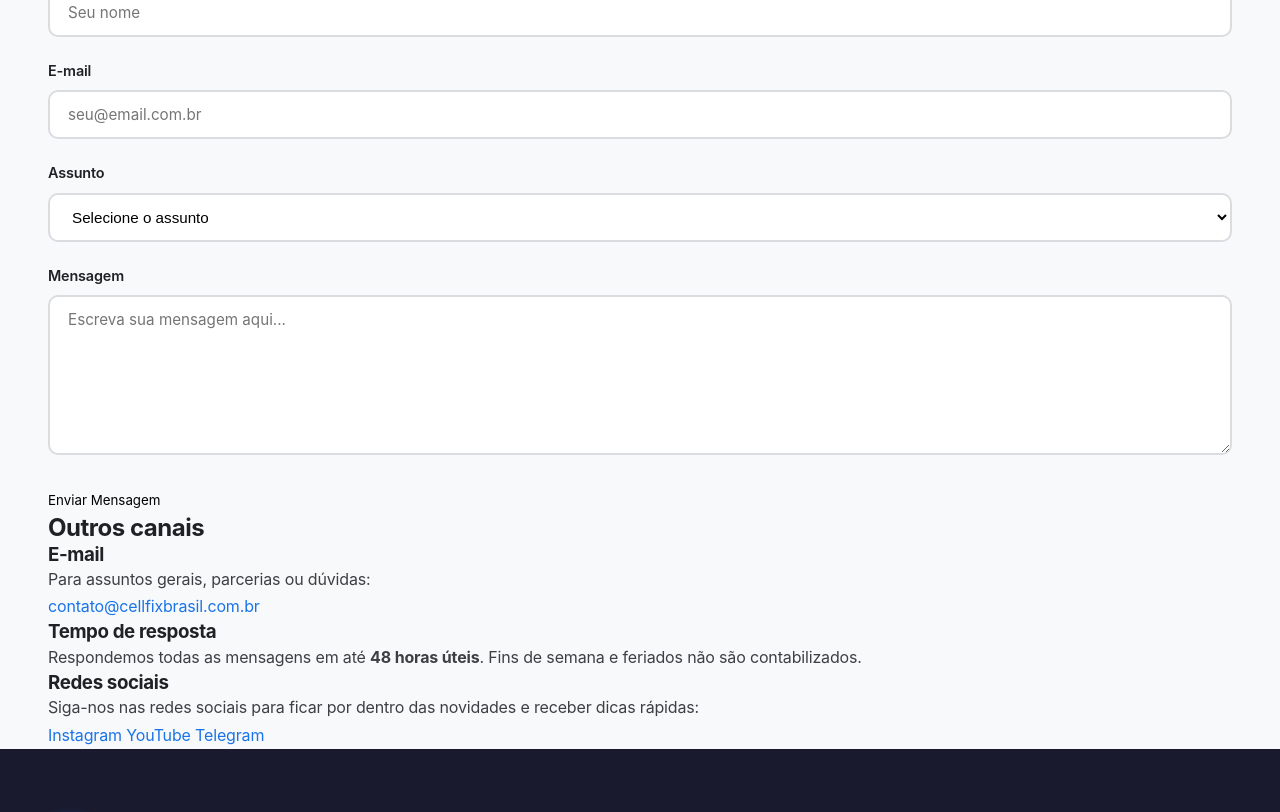
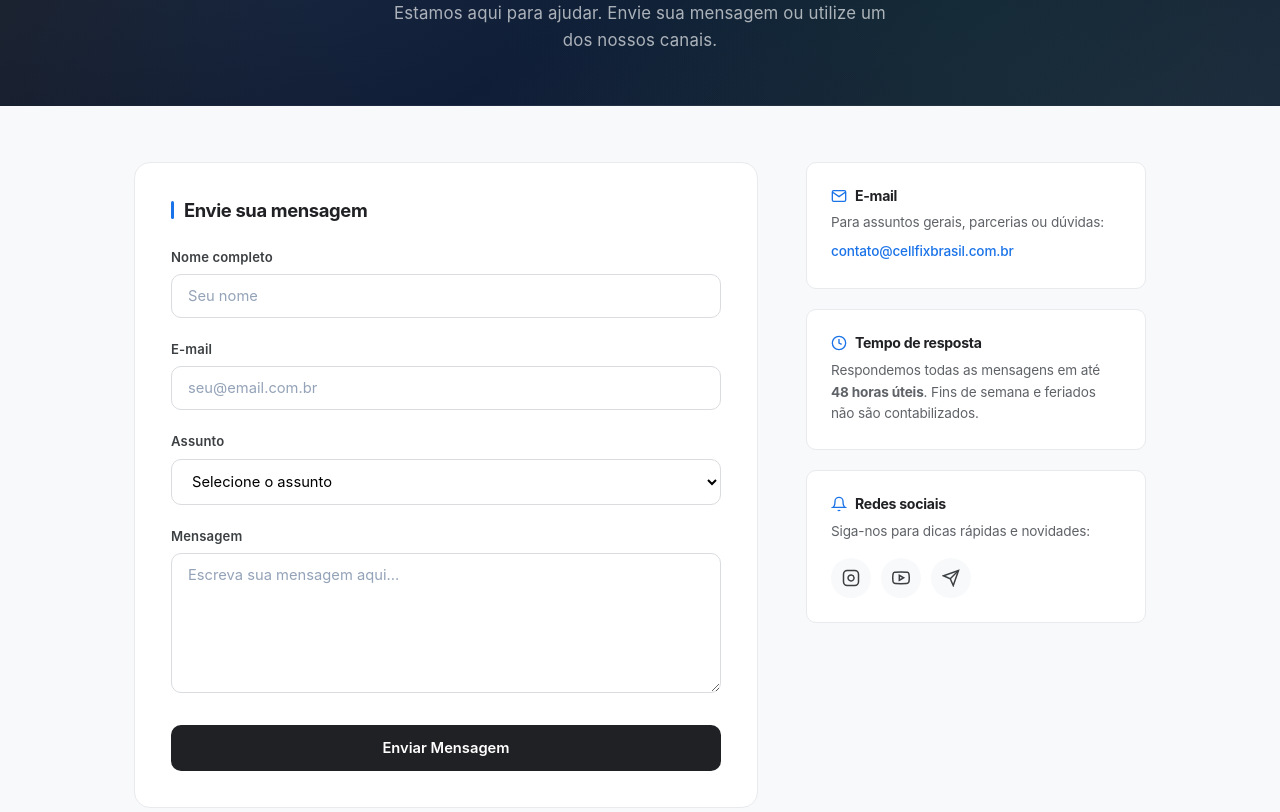
Before and after one commit to FranciscoDGA/cellfix, a plain HTML site: page contato.html in a window 1280 px wide. Shown: the part 230-1042 px from the top of the page. Drawn offline with Linux system fonts and the light colour scheme.

Commit message:
Redesign premium da pagina de Contato: hero, layout 2 colunas, sidebar com icons

```diff
--- a/contato.html
+++ b/contato.html
@@ -81,13 +81,13 @@
   </div>
 
   <main id="conteudo-principal">
-    <div class="container">
-      <article class="page-content">
+    <section class="contact-hero">
       <h1>Contato</h1>
+      <p>Estamos aqui para ajudar. Envie sua mensagem ou utilize um dos nossos canais.</p>
+    </section>
 
-        <p>Estamos aqui para ajudar! Se você tem alguma dúvida, encontrou um erro em nossos artigos, tem sugestões de conteúdo ou simplesmente quer conversar conosco, preencha o formulário abaixo ou utilize um dos nossos canais de contato.</p>
-
-        <section class="contato-section">
+    <div class="contact-content">
+      <div class="contact-form-card">
         <h2>Envie sua mensagem</h2>
         <form class="contato-form" id="contato-form">
           <div class="form-group">
@@ -111,36 +111,51 @@
           </div>
           <div class="form-group">
             <label for="mensagem">Mensagem</label>
-              <textarea id="mensagem" name="mensagem" rows="6" required placeholder="Escreva sua mensagem aqui..."></textarea>
+            <textarea id="mensagem" name="mensagem" rows="5" required placeholder="Escreva sua mensagem aqui..."></textarea>
           </div>
-            <button type="submit" class="btn-primary">Enviar Mensagem</button>
+          <div class="form-submit">
+            <button type="submit">Enviar Mensagem</button>
+          </div>
         </form>
-        </section>
+      </div>
 
-        <section class="contato-section">
-          <h2>Outros canais</h2>
-          <div class="contato-info-grid">
-            <div class="contato-info-card">
-              <h3>E-mail</h3>
+      <div class="contact-sidebar">
+        <div class="contact-info-card">
+          <h3>
+            <svg viewBox="0 0 24 24" fill="none" stroke="currentColor" stroke-width="2"><path d="M4 4h16c1.1 0 2 .9 2 2v12c0 1.1-.9 2-2 2H4c-1.1 0-2-.9-2-2V6c0-1.1.9-2 2-2z"/><polyline points="22,6 12,13 2,6"/></svg>
+            E-mail
+          </h3>
           <p>Para assuntos gerais, parcerias ou dúvidas:</p>
           <a href="mailto:contato@cellfixbrasil.com.br">contato@cellfixbrasil.com.br</a>
         </div>
-            <div class="contato-info-card">
-              <h3>Tempo de resposta</h3>
+
+        <div class="contact-info-card">
+          <h3>
+            <svg viewBox="0 0 24 24" fill="none" stroke="currentColor" stroke-width="2"><circle cx="12" cy="12" r="10"/><polyline points="12 6 12 12 16 14"/></svg>
+            Tempo de resposta
+          </h3>
           <p>Respondemos todas as mensagens em até <strong>48 horas úteis</strong>. Fins de semana e feriados não são contabilizados.</p>
         </div>
-            <div class="contato-info-card">
-              <h3>Redes sociais</h3>
-              <p>Siga-nos nas redes sociais para ficar por dentro das novidades e receber dicas rápidas:</p>
-              <div class="contato-social">
-                <a href="#">Instagram</a>
-                <a href="#">YouTube</a>
-                <a href="#">Telegram</a>
+
+        <div class="contact-info-card">
+          <h3>
+            <svg viewBox="0 0 24 24" fill="none" stroke="currentColor" stroke-width="2"><path d="M18 8A6 6 0 0 0 6 8c0 7-3 9-3 9h18s-3-2-3-9"/><path d="M13.73 21a2 2 0 0 1-3.46 0"/></svg>
+            Redes sociais
+          </h3>
+          <p>Siga-nos para dicas rápidas e novidades:</p>
+          <div class="contact-social-links">
+            <a href="#" aria-label="Instagram">
+              <svg viewBox="0 0 24 24" fill="none" stroke="currentColor" stroke-width="2"><rect x="2" y="2" width="20" height="20" rx="5" ry="5"/><path d="M16 11.37A4 4 0 1 1 12.63 8 4 4 0 0 1 16 11.37z"/><line x1="17.5" y1="6.5" x2="17.51" y2="6.5"/></svg>
+            </a>
+            <a href="#" aria-label="YouTube">
+              <svg viewBox="0 0 24 24" fill="none" stroke="currentColor" stroke-width="2"><path d="M22.54 6.42a2.78 2.78 0 0 0-1.94-2C18.88 4 12 4 12 4s-6.88 0-8.6.46a2.78 2.78 0 0 0-1.94 2A29 29 0 0 0 1 11.75a29 29 0 0 0 .46 5.33A2.78 2.78 0 0 0 3.4 19.1c1.72.46 8.6.46 8.6.46s6.88 0 8.6-.46a2.78 2.78 0 0 0 1.94-2 29 29 0 0 0 .46-5.25 29 29 0 0 0-.46-5.33z"/><polygon points="9.75 15.02 15.5 11.75 9.75 8.48 9.75 15.02"/></svg>
+            </a>
+            <a href="#" aria-label="Telegram">
+              <svg viewBox="0 0 24 24" fill="none" stroke="currentColor" stroke-width="2"><line x1="22" y1="2" x2="11" y2="13"/><polygon points="22 2 15 22 11 13 2 9 22 2"/></svg>
+            </a>
           </div>
         </div>
       </div>
-        </section>
-      </article>
     </div>
   </main>
 
--- a/css/style.css
+++ b/css/style.css
@@ -838,38 +838,222 @@ h1, h2, h3, h4, h5, h6 {
 .search-page-grid { display: grid; grid-template-columns: repeat(3, 1fr); gap: var(--gap); padding-bottom: 52px; }
 
 /* ============================================
-   CONTACT FORM
+   CONTACT PAGE — PREMIUM MINIMAL
    ============================================ */
-.contact-page { max-width: 720px; margin: 0 auto; padding: 52px var(--gap); }
-.contact-page h1 { font-size: 2.2rem; font-weight: 800; margin-bottom: 10px; letter-spacing: -0.02em; }
-.contact-page > p { font-size: 1.05rem; color: var(--color-text-light); margin-bottom: 36px; }
-.contact-form {
-  background: var(--color-white); padding: 36px; border-radius: var(--radius-lg);
-  box-shadow: 0 1px 4px var(--color-shadow); border: 1px solid var(--color-border-light);
+.contact-hero {
+  text-align: center;
+  padding: 88px 0 52px;
+  background: linear-gradient(145deg, var(--color-dark) 0%, #0f172a 50%, #1e293b 100%);
+  color: var(--color-white);
+  margin-bottom: 0;
+  position: relative;
+  overflow: hidden;
 }
-.form-group { margin-bottom: 22px; }
-.form-group label { display: block; font-size: 0.9rem; font-weight: 600; margin-bottom: 7px; color: var(--color-dark); }
-.form-group input, .form-group textarea, .form-group select {
-  width: 100%; padding: 13px 18px; border: 2px solid var(--color-border);
-  border-radius: var(--radius-md); font-size: 0.95rem; outline: none;
-  transition: border-color var(--transition-fast), box-shadow var(--transition-fast);
+.contact-hero::before {
+  content: '';
+  position: absolute;
+  inset: 0;
+  background:
+    radial-gradient(ellipse 600px 400px at 25% 40%, rgba(26, 115, 232, 0.12), transparent),
+    radial-gradient(ellipse 500px 350px at 75% 60%, rgba(16, 188, 127, 0.08), transparent);
+}
+.contact-hero::after {
+  content: '';
+  position: absolute;
+  bottom: 0;
+  left: 0;
+  right: 0;
+  height: 1px;
+  background: linear-gradient(90deg, transparent, rgba(255,255,255,0.08), transparent);
+}
+.contact-hero h1 {
+  font-size: 2.8rem;
+  font-weight: 800;
+  margin-bottom: 14px;
+  letter-spacing: -0.03em;
+  position: relative;
+  z-index: 1;
+  color: #ffffff;
+  text-shadow: 0 2px 8px rgba(0,0,0,0.3);
+}
+.contact-hero p {
+  font-size: 1.05rem;
+  opacity: 0.65;
+  max-width: 520px;
+  margin: 0 auto;
+  line-height: 1.6;
+  position: relative;
+  z-index: 1;
+  letter-spacing: 0.01em;
+}
+
+.contact-content {
+  max-width: 1060px;
+  margin: 0 auto;
+  padding: 56px 24px 80px;
+  display: grid;
+  grid-template-columns: 1fr 340px;
+  gap: 48px;
+  align-items: start;
+}
+
+.contact-form-card {
   background: var(--color-white);
+  padding: 36px;
+  border-radius: var(--radius-lg);
+  border: 1px solid var(--color-border-light);
 }
-.form-group input:focus, .form-group textarea:focus, .form-group select:focus {
-  border-color: var(--color-primary); box-shadow: 0 0 0 4px rgba(26, 115, 232, 0.1);
+.contact-form-card h2 {
+  font-size: 1.15rem;
+  font-weight: 700;
+  margin-bottom: 24px;
+  display: flex;
+  align-items: center;
+  gap: 10px;
+  color: var(--color-dark);
 }
-.form-group textarea { resize: vertical; min-height: 160px; }
-.form-group .form-hint { font-size: 0.8rem; color: var(--color-text-light); margin-top: 5px; }
-.form-submit { margin-top: 28px; }
+.contact-form-card h2::before {
+  content: '';
+  width: 3px;
+  height: 18px;
+  background: var(--color-primary);
+  border-radius: 2px;
+  flex-shrink: 0;
+}
+
+.form-group { margin-bottom: 20px; }
+.form-group label {
+  display: block;
+  font-size: 0.82rem;
+  font-weight: 600;
+  margin-bottom: 6px;
+  color: var(--color-text);
+  letter-spacing: 0.01em;
+}
+.form-group input,
+.form-group textarea,
+.form-group select {
+  width: 100%;
+  padding: 12px 16px;
+  border: 1.5px solid var(--color-border);
+  border-radius: var(--radius-md);
+  font-size: 0.92rem;
+  outline: none;
+  transition: border-color 0.2s, box-shadow 0.2s;
+  background: var(--color-white);
+  font-family: inherit;
+}
+.form-group input::placeholder,
+.form-group textarea::placeholder {
+  color: #94a3b8;
+}
+.form-group input:focus,
+.form-group textarea:focus,
+.form-group select:focus {
+  border-color: var(--color-primary);
+  box-shadow: 0 0 0 3px rgba(26, 115, 232, 0.08);
+}
+.form-group textarea { resize: vertical; min-height: 140px; }
+
+.form-submit { margin-top: 24px; }
 .form-submit button {
-  padding: 15px 36px; background: var(--color-primary); color: var(--color-white);
-  font-size: 1rem; font-weight: 600; border-radius: var(--radius-pill); cursor: pointer;
-  transition: background var(--transition-fast), transform var(--transition-fast),
-    box-shadow var(--transition-fast);
+  width: 100%;
+  padding: 14px 28px;
+  background: var(--color-dark);
+  color: var(--color-white);
+  font-size: 0.92rem;
+  font-weight: 600;
+  border-radius: var(--radius-md);
+  cursor: pointer;
+  border: none;
+  transition: background 0.2s, transform 0.2s, box-shadow 0.2s;
 }
 .form-submit button:hover {
-  background: var(--color-primary-dark); transform: translateY(-2px);
-  box-shadow: 0 6px 20px rgba(26, 115, 232, 0.3);
+  background: #0f172a;
+  transform: translateY(-1px);
+  box-shadow: 0 4px 14px rgba(0,0,0,0.15);
+}
+
+.contact-sidebar {
+  display: flex;
+  flex-direction: column;
+  gap: 20px;
+}
+
+.contact-info-card {
+  background: var(--color-white);
+  padding: 24px;
+  border-radius: var(--radius-md);
+  border: 1px solid var(--color-border-light);
+}
+.contact-info-card h3 {
+  font-size: 0.88rem;
+  font-weight: 700;
+  margin-bottom: 8px;
+  color: var(--color-dark);
+  display: flex;
+  align-items: center;
+  gap: 8px;
+}
+.contact-info-card h3 svg {
+  width: 16px;
+  height: 16px;
+  color: var(--color-primary);
+  flex-shrink: 0;
+}
+.contact-info-card p {
+  font-size: 0.85rem;
+  line-height: 1.6;
+  color: var(--color-text-light);
+  margin-bottom: 0;
+}
+.contact-info-card a {
+  display: inline-block;
+  margin-top: 6px;
+  font-size: 0.85rem;
+  color: var(--color-primary);
+  text-decoration: none;
+  font-weight: 500;
+  transition: color 0.2s;
+}
+.contact-info-card a:hover {
+  color: var(--color-primary-dark);
+}
+
+.contact-social-links {
+  display: flex;
+  gap: 10px;
+  margin-top: 10px;
+}
+.contact-social-links a {
+  display: inline-flex;
+  align-items: center;
+  justify-content: center;
+  width: 40px;
+  height: 40px;
+  background: var(--color-bg);
+  border-radius: 50%;
+  color: var(--color-text);
+  text-decoration: none;
+  transition: background 0.2s, color 0.2s, transform 0.2s;
+}
+.contact-social-links a:hover {
+  background: var(--color-primary);
+  color: var(--color-white);
+  transform: translateY(-2px);
+}
+.contact-social-links a svg {
+  width: 18px;
+  height: 18px;
+}
+
+@media (max-width: 768px) {
+  .contact-content {
+    grid-template-columns: 1fr;
+    gap: 32px;
+  }
+  .contact-hero { padding: 60px 24px 40px; }
+  .contact-hero h1 { font-size: 1.9rem; }
 }
 
 /* ============================================
```
Lines whose indentation alone changed are shown as unchanged.
